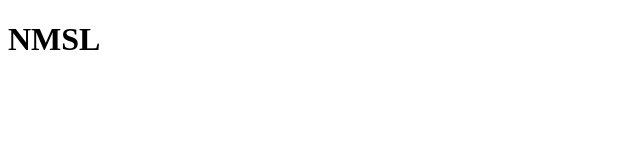
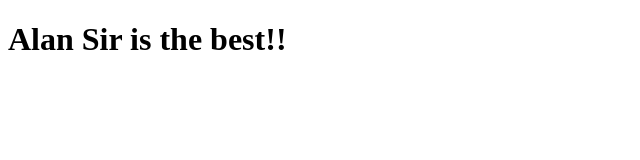
Before and after one commit to LWL230046729/pwebsite, a plain HTML site: page index.html in a window 1280 px wide. Shown: the whole page, without its empty margins (0-640 px from the left). Drawn offline with Linux system fonts and the light colour scheme.

Commit message:
Update index.html

```diff
--- a/index.html
+++ b/index.html
@@ -6,6 +6,6 @@
     <title>Login</title>
 </head>
 <body>
-<h1>NMSL</h1>
+<h1>Alan Sir is the best!!</h1>
 </body>
 </html>
```
